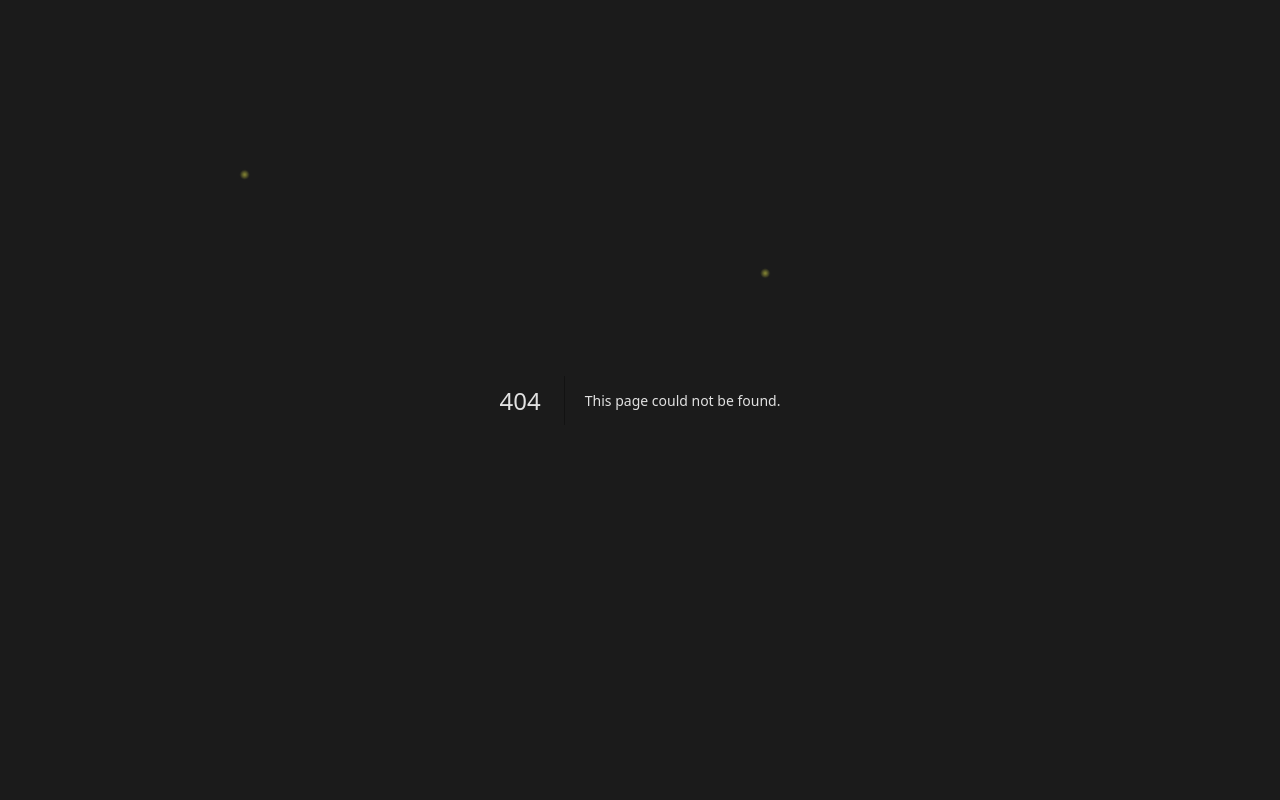
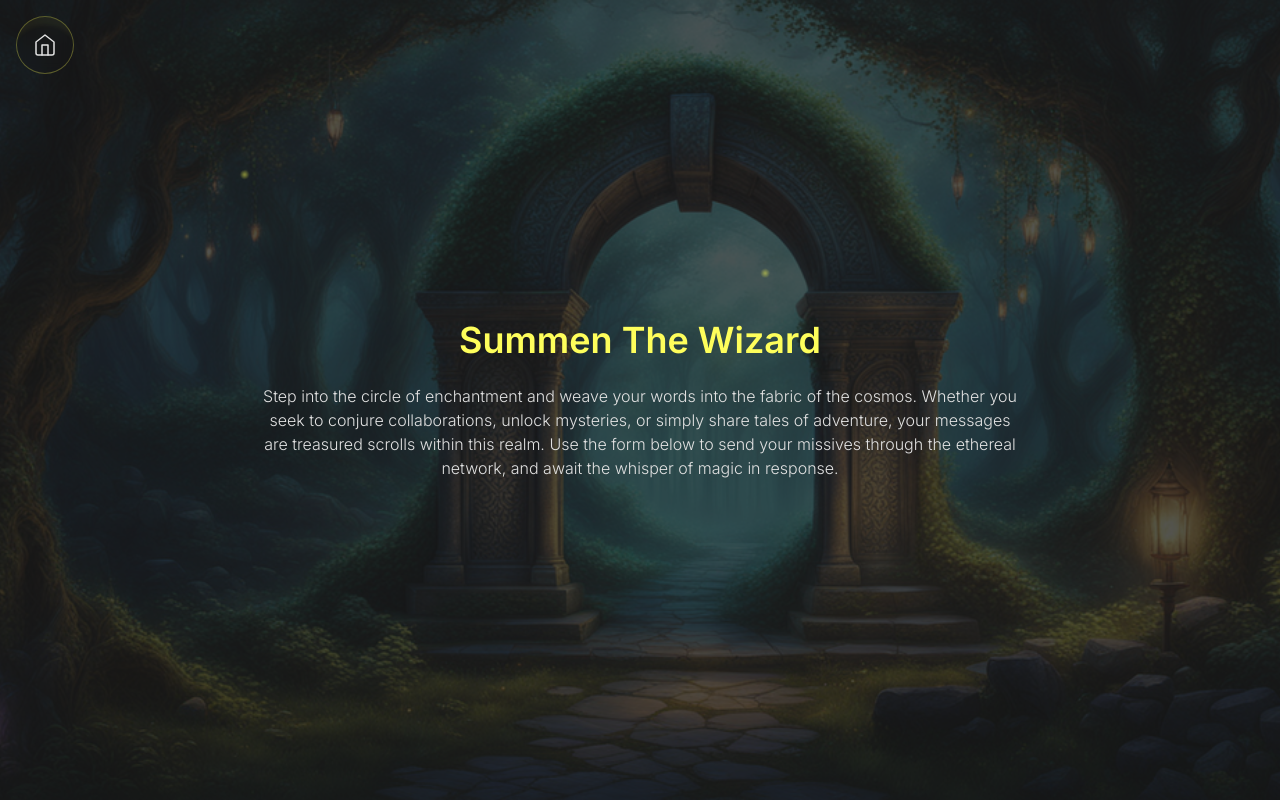
Before and after one commit to AliSabet81/creative-portofolio, a Next.js app: page /contact in a window 1280 px wide. Before the commit this address had no page. Built offline with nearby package versions, Linux system fonts and the light colour scheme.

Commit message:
starting contact page

```diff
--- /dev/null
+++ b/src/app/(subPages)/contact/page.js
@@ -0,0 +1,29 @@
+import Image from "next/image";
+import bg from "../../../../public/background/contact-background.png";
+
+export default function Contact() {
+  return (
+    <>
+      <Image
+        src={bg}
+        alt="background-image"
+        className="-z-50 top-0 left-0 fixed w-full h-full object-cover object-center opacity-25 "
+      />
+      <article className="relative w-full flex flex-col items-center justify-center space-y-8">
+        <div className="flex flex-col items-center justify-center space-y-6 w-3/4">
+          <h1 className="text-accent font-semibold text-center text-4xl capitalize">
+            summen the wizard
+          </h1>
+          <p className="text-center font-light ">
+            Step into the circle of enchantment and weave your words into the
+            fabric of the cosmos. Whether you seek to conjure collaborations,
+            unlock mysteries, or simply share tales of adventure, your messages
+            are treasured scrolls within this realm. Use the form below to send
+            your missives through the ethereal network, and await the whisper of
+            magic in response.
+          </p>
+        </div>
+      </article>
+    </>
+  );
+}
--- a/src/app/layout.js
+++ b/src/app/layout.js
@@ -13,9 +13,14 @@ export const metadata = {
 export default function RootLayout({ children }) {
   return (
     <html lang="en">
-      <body className={clsx(inter.variable, "bg-background text-foreground")}>
+      <body
+        className={clsx(
+          inter.variable,
+          "bg-background text-foreground font-inter"
+        )}
+      >
         {children}
-        <FireFliesBackground/>
+        <FireFliesBackground />
       </body>
     </html>
   );
--- a/src/components/HomeBtn.jsx
+++ b/src/components/HomeBtn.jsx
@@ -7,7 +7,7 @@ const HomeBtn = () => {
     <Link
       href={"/"}
       target={"_self"}
-      className="text-foreground rounded-full flex items-center justify-center custom-bg fixed top-4 left-4 w-fit self-start"
+      className="text-foreground rounded-full flex items-center justify-center custom-bg fixed top-4 left-4 w-fit self-start z-50"
       aria-label={"home"}
       name={"home"}
     >
```
